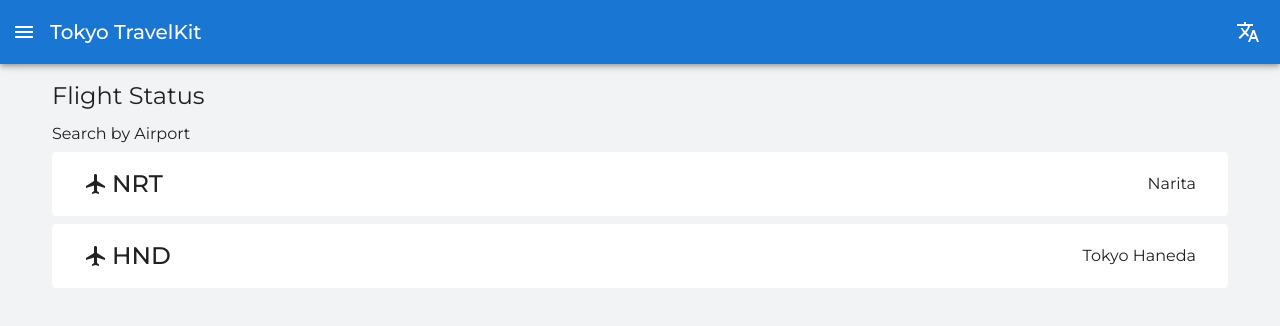
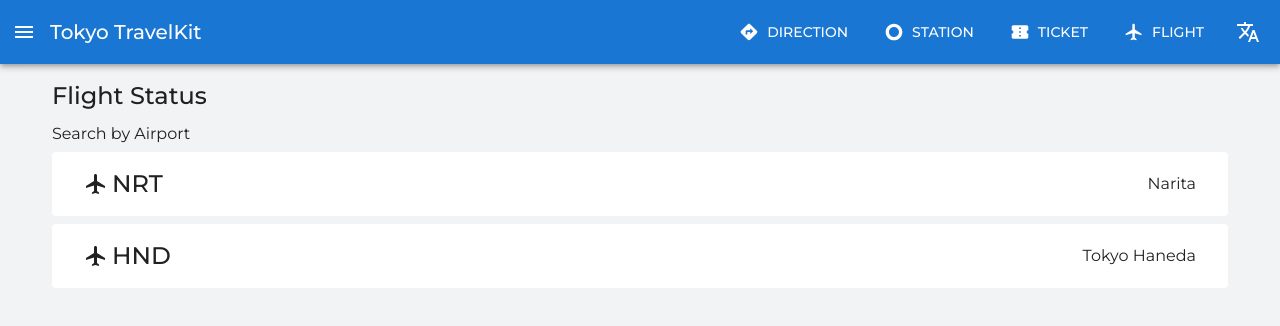
Before and after one commit to wtongze/tokyo-travelkit-frontend, a React (Create React App) app: page /flight in a window 1280 px wide. Shown: the top 326 px of the page. Built offline with nearby package versions, Linux system fonts and the light colour scheme.

Commit message:
refactor pages

```diff
--- a/src/App.tsx
+++ b/src/App.tsx
@@ -7,6 +7,7 @@ import {
 } from 'react-router-dom';
 import AppFrame from './components/AppFrame';
 import AirportStatusPage from './pages/AirportStatusPage';
+import FlightTabPage from './pages/FlightTabPage';
 import FlightStatusPage from './pages/FlightStatusPage';
 
 function App() {
@@ -16,15 +17,23 @@ function App() {
         <Route path='/' exact>
           <Redirect to='/direction'></Redirect>
         </Route>
+        <Route path='/flight/:airportCode/:direction/:flightId'>
+          <FlightStatusPage />
+        </Route>
         <Route path='/flight/:airportCode/:direction'>
           <AirportStatusPage />
         </Route>
-        <Route path='/flight'>
-          <FlightStatusPage />
-        </Route>
+
         <Route>
-          <AppFrame backgroundColor='#f1f3f5'>
-            <Typography variant='h1'>Default</Typography>
+          <AppFrame>
+            <Switch>
+              <Route path='/flight'>
+                <FlightTabPage />
+              </Route>
+              <Route>
+                <Typography variant='h1'>Default</Typography>
+              </Route>
+            </Switch>
           </AppFrame>
         </Route>
       </Switch>
--- a/src/components/AppFrame.tsx
+++ b/src/components/AppFrame.tsx
@@ -10,6 +10,7 @@ import {
   Tab,
   useTheme,
   useMediaQuery,
+  Button,
 } from '@mui/material';
 import {
   Menu as MenuIcon,
@@ -102,6 +103,20 @@ function AppFrame(props: Props) {
           <Typography variant='h6' component='div' sx={{ flexGrow: 1 }}>
             {props.title || 'Tokyo TravelKit'}
           </Typography>
+          {isMobile || props.hideBottomNav
+            ? undefined
+            : menuItems.map((i) => (
+                <Button
+                  key={i.path}
+                  startIcon={i.icon}
+                  color='inherit'
+                  sx={{ mr: 2, px: 4 }}
+                  onClick={() => history.push(i.path)}
+                >
+                  {i.label}
+                </Button>
+              ))}
+
           <IconButton color='inherit'>
             <TranslateIcon />
           </IconButton>
@@ -109,7 +124,7 @@ function AppFrame(props: Props) {
         {subMenus.length > 0 ? (
           <Tabs
             value={tab}
-            sx={{ width: '100%' }}
+            sx={{ width: '100%', paddingLeft: isMobile ? undefined : '48px' }}
             textColor='inherit'
             variant='scrollable'
             TabIndicatorProps={{ style: { backgroundColor: 'white' } }}
@@ -138,7 +153,9 @@ function AppFrame(props: Props) {
           height: `calc(100vh - ${
             isMobile && !props.hideBottomNav ? '56px' : '0px'
           } - ${headerHeight}px - ${subMenus.length > 0 ? '48px' : '0px'})`,
-          backgroundColor: props.backgroundColor,
+          backgroundColor: props.backgroundColor
+            ? props.backgroundColor
+            : '#f1f3f5',
           overflow: 'auto',
         }}
       >
@@ -149,10 +166,7 @@ function AppFrame(props: Props) {
           className='bottom-nav'
           style={{ position: 'sticky', bottom: 0, width: '100vw' }}
         >
-          <BottomNavigation
-            showLabels
-            value={menuIndex}
-          >
+          <BottomNavigation showLabels value={menuIndex}>
             {menuItems.map((i) => (
               <BottomNavigationAction
                 label={i.label}
--- a/src/pages/AirportStatusPage.tsx
+++ b/src/pages/AirportStatusPage.tsx
@@ -165,6 +165,7 @@ function AirportStatusPage(props: ReduxProps) {
       title={'Search by Airport'}
       prevIcon={<ChevronLeftIcon />}
       onPrev={() => history.push('/flight')}
+      backgroundColor='white'
     >
       <Container
         className='airport-status-page'
@@ -251,7 +252,14 @@ function AirportStatusPage(props: ReduxProps) {
                 const flight = f as DepartureInformationItem;
                 return (
                   <div key={flight.id}>
-                    <ListItem button>
+                    <ListItem
+                      button
+                      onClick={() =>
+                        history.push(
+                          `/flight/${airportCode}/${direction}/${flight.id}`
+                        )
+                      }
+                    >
                       <Grid container alignItems='center'>
                         <Grid item xs={2}>
                           <Typography
@@ -329,7 +337,14 @@ function AirportStatusPage(props: ReduxProps) {
                 const flight = f as ArrivalInformationItem;
                 return (
                   <div key={flight.id}>
-                    <ListItem button>
+                    <ListItem
+                      button
+                      onClick={() =>
+                        history.push(
+                          `/flight/${airportCode}/${direction}/${flight.id}`
+                        )
+                      }
+                    >
                       <Grid container alignItems='center'>
                         <Grid item xs={2}>
                           <Typography
--- a/src/pages/FlightStatusPage.tsx
+++ b/src/pages/FlightStatusPage.tsx
@@ -1,49 +1,29 @@
 import { Container, Typography } from '@mui/material';
-import React from 'react';
-import { RouteComponentProps, withRouter } from 'react-router';
-import AirportCard from '../components/AirportCard';
+import { useHistory, useRouteMatch } from 'react-router';
 import AppFrame from '../components/AppFrame';
+import { ChevronLeft as ChevronLeftIcon } from '@mui/icons-material';
 
-interface State {
-  flightNumber?: string;
-  airport?: string;
+function FlightStatusPage() {
+  const match = useRouteMatch<{
+    airportCode: string;
+    direction: 'departure' | 'arrival';
+    flightId: string;
+  }>();
+  const history = useHistory();
+  const { airportCode, direction, flightId } = match.params;
+  return (
+    <AppFrame
+      title={'Flight Status'}
+      prevIcon={<ChevronLeftIcon />}
+      onPrev={() => history.push(`/flight/${airportCode}/${direction}`)}
+      hideBottomNav
+    >
+      <Container>
+        <Typography>Flight Status</Typography>
+        <Typography>{flightId}</Typography>
+      </Container>
+    </AppFrame>
+  );
 }
 
-type Props = RouteComponentProps;
-
-class FlightStatusPage extends React.Component<Props, State> {
-  constructor(props: Props) {
-    super(props);
-    this.state = {
-      flightNumber: undefined,
-      airport: undefined,
-    };
-  }
-
-  render() {
-    return (
-      <AppFrame backgroundColor='#f1f3f5'>
-        <div className='flight-status-page' style={{ padding: 16 }}>
-          <Container sx={{ px: 0 }}>
-            <Typography variant='h5'>Flight Status</Typography>
-            <Typography variant='subtitle1' sx={{ marginTop: 2 }}>
-              Search by Airport
-            </Typography>
-            <AirportCard
-              code='NRT'
-              name='Narita'
-              sx={{ width: '100%', mt: 1 }}
-            ></AirportCard>
-            <AirportCard
-              code='HND'
-              name='Tokyo Haneda'
-              sx={{ width: '100%', mt: 2 }}
-            ></AirportCard>
-          </Container>
-        </div>
-      </AppFrame>
-    );
-  }
-}
-
-export default withRouter(FlightStatusPage);
+export default FlightStatusPage;
--- /dev/null
+++ b/src/pages/FlightTabPage.tsx
@@ -0,0 +1,48 @@
+import { Container, Typography } from '@mui/material';
+import React from 'react';
+import { RouteComponentProps, withRouter } from 'react-router';
+import AirportCard from '../components/AirportCard';
+
+interface State {
+  flightNumber?: string;
+  airport?: string;
+}
+
+type Props = RouteComponentProps;
+
+class FlightStatusPage extends React.Component<Props, State> {
+  constructor(props: Props) {
+    super(props);
+    this.state = {
+      flightNumber: undefined,
+      airport: undefined,
+    };
+  }
+
+  render() {
+    return (
+      <div className='flight-status-page' style={{ padding: 16 }}>
+        <Container sx={{ px: 0 }}>
+          <Typography variant='h5' fontWeight={500}>
+            Flight Status
+          </Typography>
+          <Typography variant='subtitle1' sx={{ marginTop: 2 }}>
+            Search by Airport
+          </Typography>
+          <AirportCard
+            code='NRT'
+            name='Narita'
+            sx={{ width: '100%', mt: 1 }}
+          ></AirportCard>
+          <AirportCard
+            code='HND'
+            name='Tokyo Haneda'
+            sx={{ width: '100%', mt: 2 }}
+          ></AirportCard>
+        </Container>
+      </div>
+    );
+  }
+}
+
+export default withRouter(FlightStatusPage);
```
